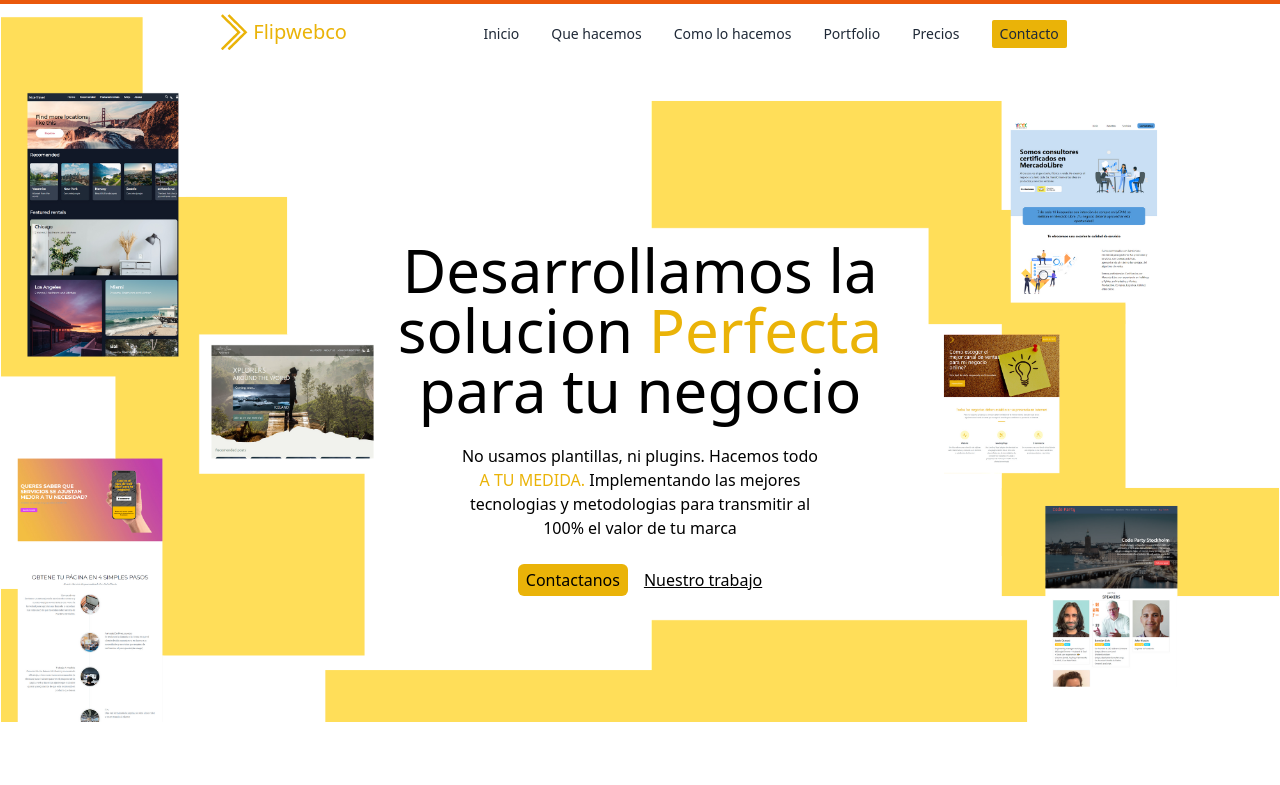
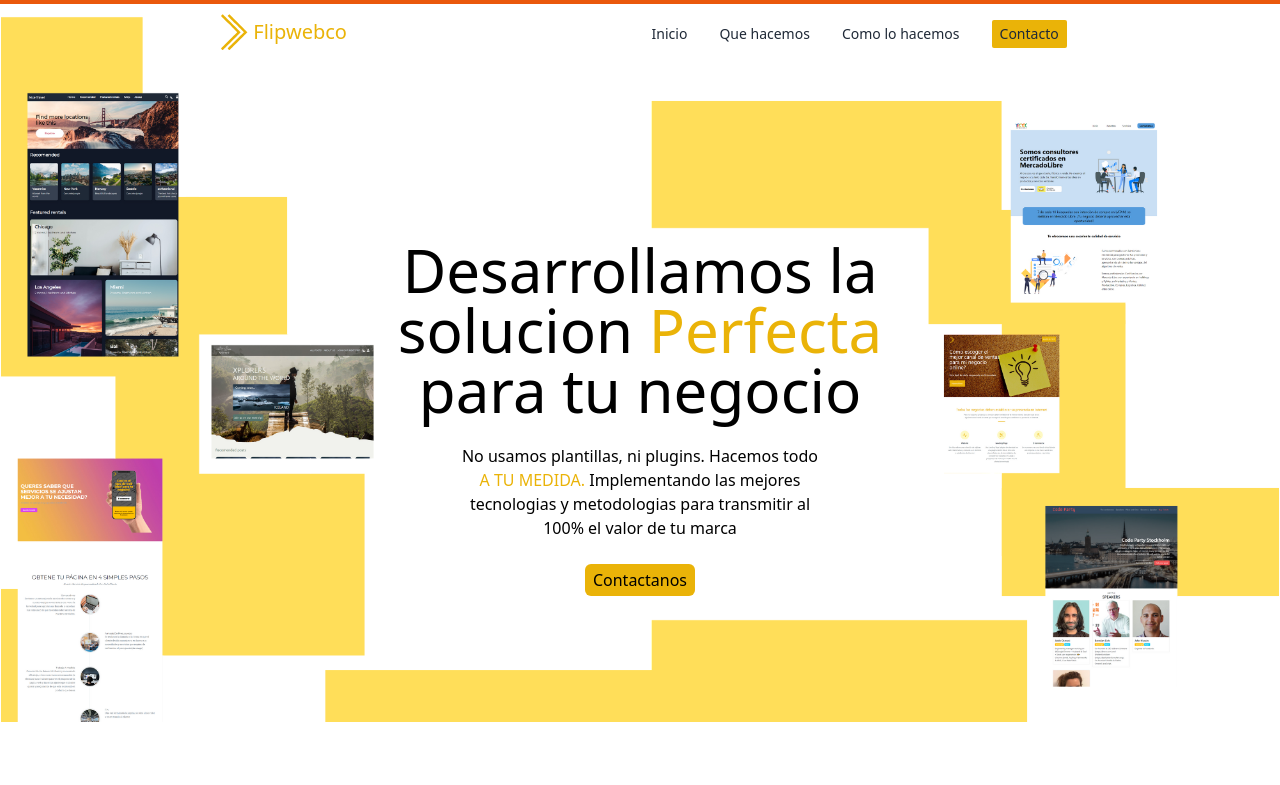
Before and after one commit to EmanuelSuarez/flipwebco-landing, a React (Create React App) app: page / in a window 1280 px wide. Shown: the top 785 px of the page. Built offline with nearby package versions, Linux system fonts and the light colour scheme.

Commit message:
internal navigation and links

```diff
--- /dev/null
+++ b/firestore.indexes.json
@@ -0,0 +1,4 @@
+{
+  "indexes": [],
+  "fieldOverrides": []
+}
--- a/package.json
+++ b/package.json
@@ -6,7 +6,7 @@
     "@testing-library/jest-dom": "^5.16.5",
     "@testing-library/react": "^13.4.0",
     "@testing-library/user-event": "^13.5.0",
-    "firebase": "^9.10.0",
+    "firebase": "^9.12.1",
     "react": "^18.2.0",
     "react-dom": "^18.2.0",
     "react-parallax-tilt": "^1.7.66",
--- a/src/pages/home/Home.jsx
+++ b/src/pages/home/Home.jsx
@@ -10,12 +10,12 @@ import Portfolio from './components/Portfolio'
 const Home = () => {
   return (
     <>
-        {/* link navbar | fix Value offer | complete portfolio | link call-to-action to calendar app | link form to firestore */}
+        {/* link navbar | complete portfolio | link call-to-action to calendar app | link form to firestore */}
         <div className='h-1 w-screen bg-red-600 sm:bg-blue-700 md:bg-yellow-600 lg:bg-green-700 xl:bg-orange-600 2xl:bg-violet-700 fixed'></div>
         <Hero/>
         <OurValueOffer/>
         <DevelopmentRoadmap/>
-        <Portfolio/>
+        {/* <Portfolio/> */}
         <CallToAction/>
         <ContactForm/>
         <Footer/>
--- a/src/pages/home/components/CallToAction.jsx
+++ b/src/pages/home/components/CallToAction.jsx
@@ -2,7 +2,7 @@ import React from 'react'
 
 const CallToAction = () => {
   return (
-    <section className='bg-yellow-500 text-center'>
+    <section id='cta' className='bg-yellow-500 text-center'>
         <div className='flex flex-col py-6 space-y-6
         md:container md:mx-auto md:flex-row md:items-center md:justify-between md:space-y-0 md:px-4
         '>
@@ -13,7 +13,7 @@ const CallToAction = () => {
             </div>
 
             <a
-            href='https://www.flipwebco.com' target="_blank" rel="noreferrer"
+            href='https://calendly.com/flipwebco' target="_blank" rel="noreferrer"
             className='text-xl bg-white text-yellow-500 rounded-md border-2 border-yellow-500 py-4 px-6 mx-4
             hover:text-white hover:bg-yellow-500 hover:border-white hover:text-3xl
             md:w-2/3
--- a/src/pages/home/components/ContactForm.jsx
+++ b/src/pages/home/components/ContactForm.jsx
@@ -1,10 +1,40 @@
 import React from 'react'
+import { collection, addDoc } from "firebase/firestore";
+import db from '../../../setup/firebase'
 
 const ContactForm = () => {
+
+    const submitForm = async (e) => {
+        e.preventDefault();
+        const name = e.target[0].value;
+        const lastName = e.target[1].value;
+        const email = e.target[2].value;
+        const phone = e.target[3].value;
+        const message = e.target[4].value;
+        const payload = { name, lastName, email, phone, message };
+
+
+        // Add a new document with a generated id.
+        const docRef = collection(db, "consultas")
+        await addDoc(docRef, payload)
+        console.log("Document written with ID: ", docRef.id);
+        // navigate(`/result-${result}`)
+
+
+
+        e.target[0].value = ''
+        e.target[1].value = ''
+        e.target[2].value = ''
+        e.target[3].value = ''
+        e.target[4].value = ''
+        alert("Mensaje Enviado Correctamente")
+
+    }
+
   return (
     <div className='container mx-auto grid place-content-center py-6'>
         <h4 className='text-center text-2xl md:text-4xl text-gray-800 mb-4 mt-6'> <small className='text-gray-600 uppercase'>Contactanos</small> <br /> Armamos tu presupuesto en el dia </h4>
-        <form action="submit"
+        <form action="submit" onSubmit={(e) => submitForm(e)}
         className='py-4 space-y-4'
         >
             <div className='space-y-4
--- a/src/pages/home/components/DevelopmentRoadmap.jsx
+++ b/src/pages/home/components/DevelopmentRoadmap.jsx
@@ -9,7 +9,7 @@ import followUp from "../../../img/seguimiento.webp"
 
 const DevelopmentRoadmap = () => {
   return (
-    <section className="text-gray-600 body-font pt-12">
+    <section id='roadmap' className="text-gray-600 body-font pt-12">
         <div className='text-center text-2xl md:text-4xl text-gray-800'>
             <h3 className='text-center text-2xl md:text-4xl text-gray-800'> <small className='text-gray-600 uppercase'>como lo hacemos?</small> <br />Esta es la forma en la que trabajamos</h3>
         </div>
--- a/src/pages/home/components/Hero.jsx
+++ b/src/pages/home/components/Hero.jsx
@@ -30,22 +30,22 @@ const Hero = () => {
                 </svg> <p className='text-xl text-yellow-500'>Flipwebco</p>
                 </Link>
                 <ul className='hidden md:flex space-x-4 items-center mt-1 xl:space-x-8'>
-                    <li className='text-gray-800 text-sm'>Inicio</li>
-                    <li className='text-gray-800 text-sm'>Que hacemos</li>
-                    <li className='text-gray-800 text-sm'>Como lo hacemos</li>
-                    <li className='text-gray-800 text-sm'>Portfolio</li>
-                    <li className='text-gray-800 text-sm'>Precios</li>
-                    <li className='text-gray-800 text-sm bg-yellow-500 py-1 px-2 rounded-sm'>Contacto</li>
+                    <li className='text-gray-800 text-sm'><a href="https://flipwebco.com">Inicio</a></li>
+                    <li className='text-gray-800 text-sm'> <a href="#valueOffer">Que hacemos</a> </li>
+                    <li className='text-gray-800 text-sm'><a href="#roadmap">Como lo hacemos</a></li>
+                    {/* <li className='text-gray-800 text-sm'>Portfolio</li> */}
+                    {/* <li className='text-gray-800 text-sm'>Precios</li> */}
+                    <li className='text-gray-800 text-sm bg-yellow-500 py-1 px-2 rounded-sm'><a href="#cta">Contacto</a></li>
                 </ul>
 
                 {showDropDown &&
                 <ul className='md:hidden absolute top-14 left-4 bg-white p-4 pt-0 space-y-3'>
-                    <li className='text-gray-800 text-md'>Inicio</li>
-                    <li className='text-gray-800 text-md'>Que hacemos</li>
-                    <li className='text-gray-800 text-md'>Como lo hacemos</li>
-                    <li className='text-gray-800 text-md'>Portfolio</li>
-                    <li className='text-gray-800 text-md'>Precios</li>
-                    <li className='text-gray-800 text-md bg-yellow-500 py-1 px-2 rounded-sm text-center'>Contacto</li>
+                    <li className='text-gray-800 text-md'><a href="https://flipwebco.com">Inicio</a></li>
+                    <li className='text-gray-800 text-md'><a href="#valueOffer">Que hacemos</a></li>
+                    <li className='text-gray-800 text-md'><a href="#roadmap">Como lo hacemos</a></li>
+                    {/* <li className='text-gray-800 text-md'>Portfolio</li> */}
+                    {/* <li className='text-gray-800 text-md'>Precios</li> */}
+                    <li className='text-gray-800 text-md bg-yellow-500 py-1 px-2 rounded-sm text-center'><a href="#cta">Contacto</a></li>
                 </ul>
                 }
             </header>
@@ -58,8 +58,8 @@ const Hero = () => {
                     <span className='hidden lg:inline'>Implementando las mejores tecnologias
                     y metodologias para transmitir al 100% el valor de tu marca </span> </p>
                     <div className='flex justify-around mx-auto items-center space-x-4'>
-                        <a className='bg-yellow-500 py-1 px-2 2xl:py-2 2xl:px-4 rounded-md' href="#contact">Contactanos</a>
-                        <a className='underline' href="#portfolio">Nuestro trabajo</a>
+                        <a className='bg-yellow-500 py-1 px-2 2xl:py-2 2xl:px-4 rounded-md' href="#cta">Contactanos</a>
+                        {/* <a className='underline' href="#portfolio">Nuestro trabajo</a> */}
                     </div>
                 </div>
             </main>
--- /dev/null
+++ b/src/setup/firebase.js
@@ -0,0 +1,25 @@
+// Import the functions you need from the SDKs you need
+import { initializeApp } from "firebase/app";
+// import { getAnalytics } from "firebase/analytics";
+import { getFirestore } from "firebase/firestore";
+// TODO: Add SDKs for Firebase products that you want to use
+// https://firebase.google.com/docs/web/setup#available-libraries
+
+// Your web app's Firebase configuration
+// For Firebase JS SDK v7.20.0 and later, measurementId is optional
+const firebaseConfig = {
+  apiKey: "AIzaSyBHLE6cpr68izRlppSJRqyfsGMgQXoczX0",
+  authDomain: "flip-webco.firebaseapp.com",
+  projectId: "flip-webco",
+  storageBucket: "flip-webco.appspot.com",
+  messagingSenderId: "852948416263",
+  appId: "1:852948416263:web:ed6a486fa6cee7c95bf7a2",
+  measurementId: "G-9R1W2L0PD8"
+};
+
+// Initialize Firebase
+const app = initializeApp(firebaseConfig);
+// const analytics = getAnalytics(app);
+const db = getFirestore(app);
+
+export default db;
```
Also changed, not shown: src/pages/home/components/OurValueOffer.jsx (+4 -4 lines), firebase.json, 2 other files (tests, documents, lock files or other folders).
